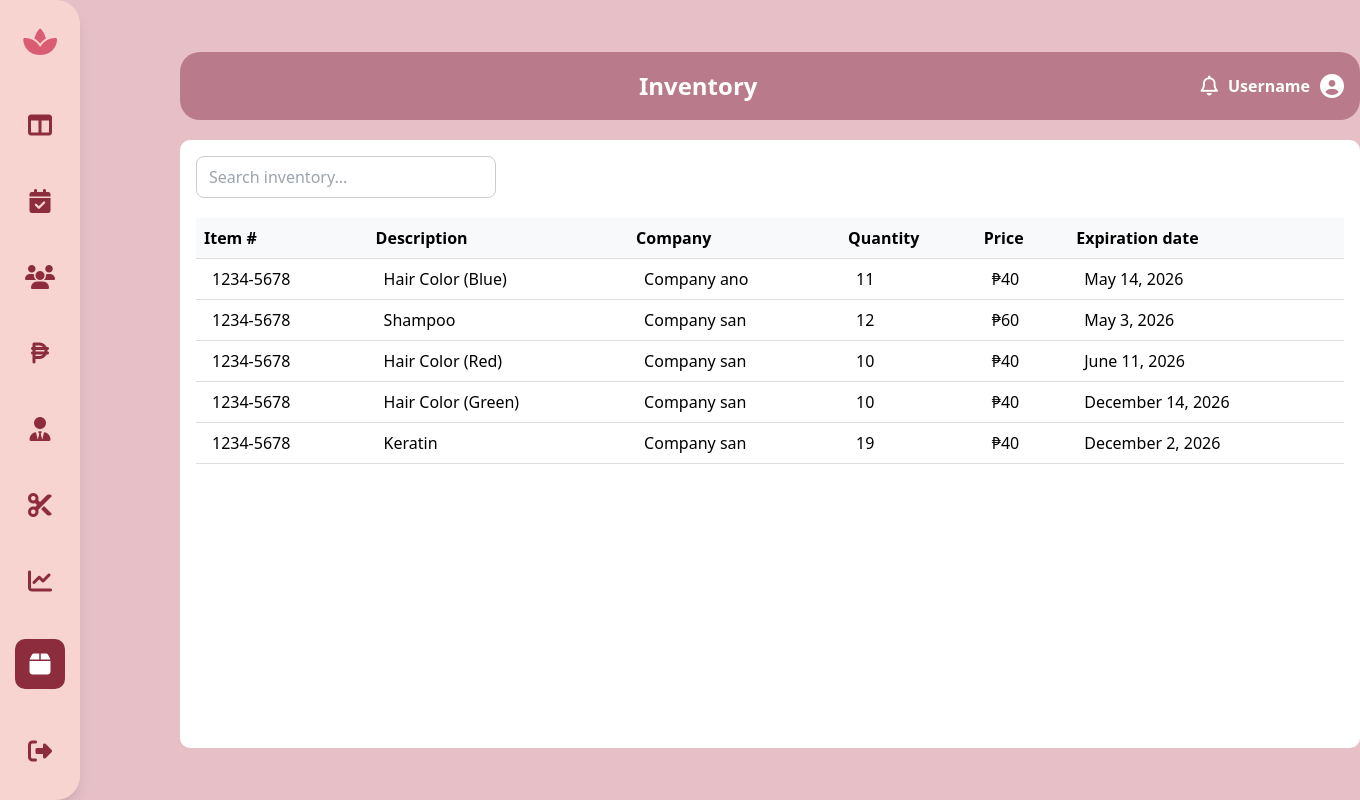
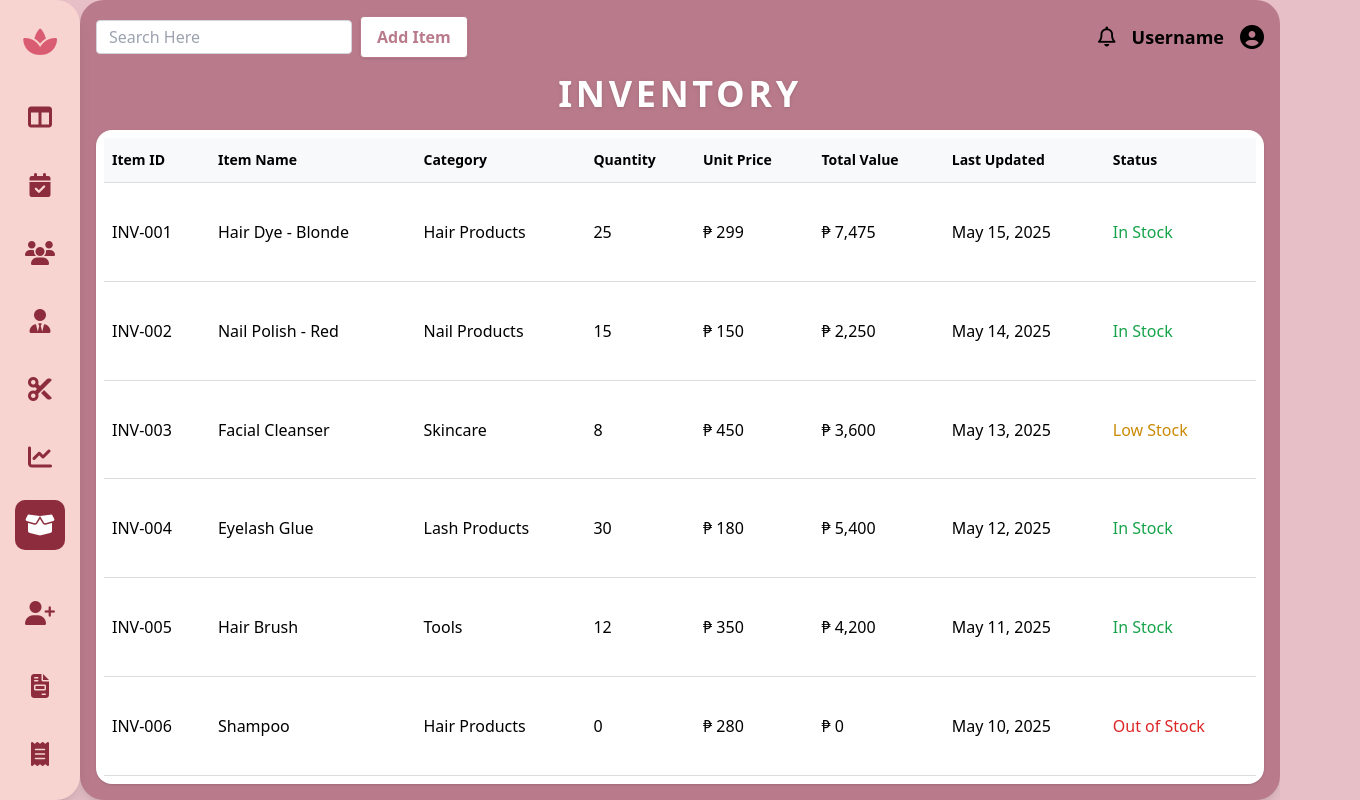
Before and after one commit to yuhansanty/Skinship-Beauty-System2, a plain HTML site: page inventory.html in a window 1280 px wide. Shown: the whole page, 1360 px wide, since content can reach past the window. Drawn offline with nearby package versions, Linux system fonts and the light colour scheme.

Commit message:
Update inventory.html

```diff
--- a/inventory.html
+++ b/inventory.html
@@ -3,97 +3,133 @@
 <head>
   <meta charset="UTF-8" />
   <meta name="viewport" content="width=device-width, initial-scale=1" />
-  <title>Inventory</title>
+  <title>Inventory | Skinship Beauty</title>
   <script src="https://cdn.tailwindcss.com"></script>
   <link rel="stylesheet" href="dashboard.css">
   <link rel="stylesheet" href="https://cdnjs.cloudflare.com/ajax/libs/font-awesome/6.4.0/css/all.min.css">
 </head>
 <body class="bg-[#e6bfc7] min-h-screen flex w-full h-full">
   <!-- Sidebar -->
-  <aside class="w-20 bg-[#f7d4d0] flex flex-col items-center py-4 gap-4 shadow-lg rounded-r-3xl sidebar">
+  <aside class="w-20 bg-[#f7d4d0] flex flex-col items-center py-4 gap-2 shadow-lg rounded-r-3xl sidebar h-screen overflow-y-auto">
     <div class="mb-6 mt-2">
       <i class="fa-solid fa-spa text-3xl text-[#da5c73]"></i>
     </div>
     <button class="sidebar-btn" title="Dashboard" onclick="window.location.href='dashboard.html'"><i class="fa-solid fa-table-columns"></i></button>
     <button class="sidebar-btn" title="Reservations" onclick="window.location.href='calendar.html'"><i class="fa-solid fa-calendar-check"></i></button>
     <button class="sidebar-btn" title="Customers" onclick="window.location.href='customer.html'"><i class="fa-solid fa-users"></i></button>
-    <button class="sidebar-btn" title="Revenue"><i class="fa-solid fa-peso-sign"></i></button>
     <button class="sidebar-btn" title="Staff" onclick="window.location.href='staff.html'"><i class="fa-solid fa-user-tie"></i></button>
-    <button class="sidebar-btn" title="Services"><i class="fa-solid fa-scissors"></i></button>
-    <button class="sidebar-btn" title="Reports"><i class="fa-solid fa-chart-line"></i></button>
-    <button class="sidebar-btn active" title="Inventory" onclick="window.location.href='inventory.html'"><i class="fa-solid fa-box"></i></button>
-    <button class="sidebar-btn mt-auto mb-2" title="Logout" onclick="window.location.href='Login.html'"><i class="fa-solid fa-sign-out-alt"></i></button>
+    <button class="sidebar-btn" title="Services" onclick="window.location.href='services.html'"><i class="fa-solid fa-scissors"></i></button>
+    <button class="sidebar-btn" title="Reports" onclick="window.location.href='sales.html'"><i class="fa-solid fa-chart-line"></i></button>
+    <button class="sidebar-btn active" title="Inventory" onclick="window.location.href='inventory.html'"><i class="fa-solid fa-box-open"></i></button>
+    <button class="sidebar-btn" title="Registration" onclick="window.location.href='Registration.html'"><i class="fa-solid fa-user-plus"></i></button>
+    <button class="sidebar-btn" title="Invoice" onclick="window.location.href='invoice.html'"><i class="fa-solid fa-file-invoice"></i></button>
+    <button class="sidebar-btn" title="Purchase Order" onclick="window.location.href='purchase-order.html'"><i class="fa-solid fa-receipt"></i></button>
   </aside>
-
-  <main class="flex-1 flex flex-col items-center justify-start p-8 w-full">
-  <div class="main">
-    <header>
-      <h1>Inventory</h1>
-      <div class="user-controls">
+  <!-- Main Content -->
+  <main class="flex-1 p-0 w-full flex flex-col items-stretch justify-stretch ml-20">
+    <div class="bg-[#b97b8b] rounded-3xl p-4 shadow-lg w-full h-full flex flex-col min-h-screen">
+      <!-- Top bar -->
+      <div class="flex justify-between items-center mb-4">
+        <div class="flex items-center gap-2">
+          <input type="text" placeholder="Search Here" class="rounded px-3 py-1 border border-gray-300 focus:outline-none focus:ring-2 focus:ring-[#e6bfc7] w-64" />
+          <button class="bg-white text-[#b97b8b] font-semibold px-4 py-2 rounded shadow hover:bg-[#f7d4d0] border border-[#b97b8b]">Add Item</button>
+        </div>
+        <div class="flex items-center gap-4">
           <i class="fa-regular fa-bell text-xl cursor-pointer"></i>
-          <span class="username">Username</span>
-          <i class="fa-solid fa-user-circle text-2xl"></i>
+          <span class="font-semibold text-lg">Username</span>
+          <div class="relative">
+            <button id="userMenuButton" onclick="document.getElementById('userMenu').classList.toggle('hidden')"><i class="fa-solid fa-user-circle text-2xl"></i></button>
+            <div id="userMenu" class="hidden absolute right-0 mt-2 w-36 bg-white rounded shadow">
+              <button class="w-full text-left px-3 py-2 hover:bg-gray-100" onclick="window.location.href='Login.html'">Logout</button>
             </div>
-      </header>
-      <div class="table-container">
-        <input type="text" class="search-input" id="searchInput" placeholder="Search inventory...">
-        <div class="table-controls"></div>
-        <table id="inventoryTable">
-          <thead>
+          </div>
+        </div>
+      </div>
+      <h1 class="text-center text-4xl font-bold tracking-widest mb-4 text-white drop-shadow">INVENTORY</h1>
+      <!-- Inventory Table -->
+      <div class="flex-1 flex justify-center items-stretch min-h-0">
+        <div class="w-full h-full bg-white rounded-2xl shadow p-2 overflow-auto flex flex-col">
+          <div class="flex-1 overflow-auto">
+            <table class="w-full text-center min-w-max h-full">
+              <thead class="sticky top-0 z-10 bg-[#f7d4d0]">
                 <tr>
-              <th>Item #</th>
-              <th>Description</th>
-              <th>Company</th>
-              <th>Quantity</th>
-              <th>Price</th>
-              <th>Expiration date</th>
+                  <th class="py-3 px-2 text-sm font-bold">Item ID</th>
+                  <th class="py-3 px-2 text-sm font-bold">Item Name</th>
+                  <th class="py-3 px-2 text-sm font-bold">Category</th>
+                  <th class="py-3 px-2 text-sm font-bold">Quantity</th>
+                  <th class="py-3 px-2 text-sm font-bold">Unit Price</th>
+                  <th class="py-3 px-2 text-sm font-bold">Total Value</th>
+                  <th class="py-3 px-2 text-sm font-bold">Last Updated</th>
+                  <th class="py-3 px-2 text-sm font-bold">Status</th>
                 </tr>
               </thead>
               <tbody>
                 <tr class="border-b">
-                <td class="px-4 py-2">1234-5678</td>
-                <td class="px-4 py-2">Hair Color (Blue)</td>
-                <td class="px-4 py-2">Company ano</td>
-                <td class="px-4 py-2">11</td>
-                <td class="px-4 py-2">₱40</td>
-                <td class="px-4 py-2">May 14, 2026</td>
+                  <td class="py-4 px-2">INV-001</td>
+                  <td class="py-4 px-2">Hair Dye - Blonde</td>
+                  <td class="py-4 px-2">Hair Products</td>
+                  <td class="py-4 px-2">25</td>
+                  <td class="py-4 px-2">₱ 299</td>
+                  <td class="py-4 px-2">₱ 7,475</td>
+                  <td class="py-4 px-2">May 15, 2025</td>
+                  <td class="py-4 px-2 text-green-600">In Stock</td>
                 </tr>
                 <tr class="border-b">
-                <td class="px-4 py-2">1234-5678</td>
-                <td class="px-4 py-2">Shampoo</td>
-                <td class="px-4 py-2">Company san</td>
-                <td class="px-4 py-2">12</td>
-                <td class="px-4 py-2">₱60</td>
-                <td class="px-4 py-2">May 3, 2026</td>
+                  <td class="py-4 px-2">INV-002</td>
+                  <td class="py-4 px-2">Nail Polish - Red</td>
+                  <td class="py-4 px-2">Nail Products</td>
+                  <td class="py-4 px-2">15</td>
+                  <td class="py-4 px-2">₱ 150</td>
+                  <td class="py-4 px-2">₱ 2,250</td>
+                  <td class="py-4 px-2">May 14, 2025</td>
+                  <td class="py-4 px-2 text-green-600">In Stock</td>
                 </tr>
                 <tr class="border-b">
-                <td class="px-4 py-2">1234-5678</td>
-                <td class="px-4 py-2">Hair Color (Red)</td>
-                <td class="px-4 py-2">Company san</td>
-                <td class="px-4 py-2">10</td>
-                <td class="px-4 py-2">₱40</td>
-                <td class="px-4 py-2">June 11, 2026</td>
+                  <td class="py-4 px-2">INV-003</td>
+                  <td class="py-4 px-2">Facial Cleanser</td>
+                  <td class="py-4 px-2">Skincare</td>
+                  <td class="py-4 px-2">8</td>
+                  <td class="py-4 px-2">₱ 450</td>
+                  <td class="py-4 px-2">₱ 3,600</td>
+                  <td class="py-4 px-2">May 13, 2025</td>
+                  <td class="py-4 px-2 text-yellow-600">Low Stock</td>
                 </tr>
                 <tr class="border-b">
-                <td class="px-4 py-2">1234-5678</td>
-                <td class="px-4 py-2">Hair Color (Green)</td>
-                <td class="px-4 py-2">Company san</td>
-                <td class="px-4 py-2">10</td>
-                <td class="px-4 py-2">₱40</td>
-                <td class="px-4 py-2">December 14, 2026</td>
+                  <td class="py-4 px-2">INV-004</td>
+                  <td class="py-4 px-2">Eyelash Glue</td>
+                  <td class="py-4 px-2">Lash Products</td>
+                  <td class="py-4 px-2">30</td>
+                  <td class="py-4 px-2">₱ 180</td>
+                  <td class="py-4 px-2">₱ 5,400</td>
+                  <td class="py-4 px-2">May 12, 2025</td>
+                  <td class="py-4 px-2 text-green-600">In Stock</td>
                 </tr>
                 <tr class="border-b">
-                <td class="px-4 py-2">1234-5678</td>
-                <td class="px-4 py-2">Keratin</td>
-                <td class="px-4 py-2">Company san</td>
-                <td class="px-4 py-2">19</td>
-                <td class="px-4 py-2">₱40</td>
-                <td class="px-4 py-2">December 2, 2026</td>
+                  <td class="py-4 px-2">INV-005</td>
+                  <td class="py-4 px-2">Hair Brush</td>
+                  <td class="py-4 px-2">Tools</td>
+                  <td class="py-4 px-2">12</td>
+                  <td class="py-4 px-2">₱ 350</td>
+                  <td class="py-4 px-2">₱ 4,200</td>
+                  <td class="py-4 px-2">May 11, 2025</td>
+                  <td class="py-4 px-2 text-green-600">In Stock</td>
+                </tr>
+                <tr>
+                  <td class="py-4 px-2">INV-006</td>
+                  <td class="py-4 px-2">Shampoo</td>
+                  <td class="py-4 px-2">Hair Products</td>
+                  <td class="py-4 px-2">0</td>
+                  <td class="py-4 px-2">₱ 280</td>
+                  <td class="py-4 px-2">₱ 0</td>
+                  <td class="py-4 px-2">May 10, 2025</td>
+                  <td class="py-4 px-2 text-red-600">Out of Stock</td>
                 </tr>
               </tbody>
             </table>
           </div>
         </div>
+      </div>
+    </div>
   </main>
 </body>
 </html>
```
Lines whose indentation alone changed are shown as unchanged.
